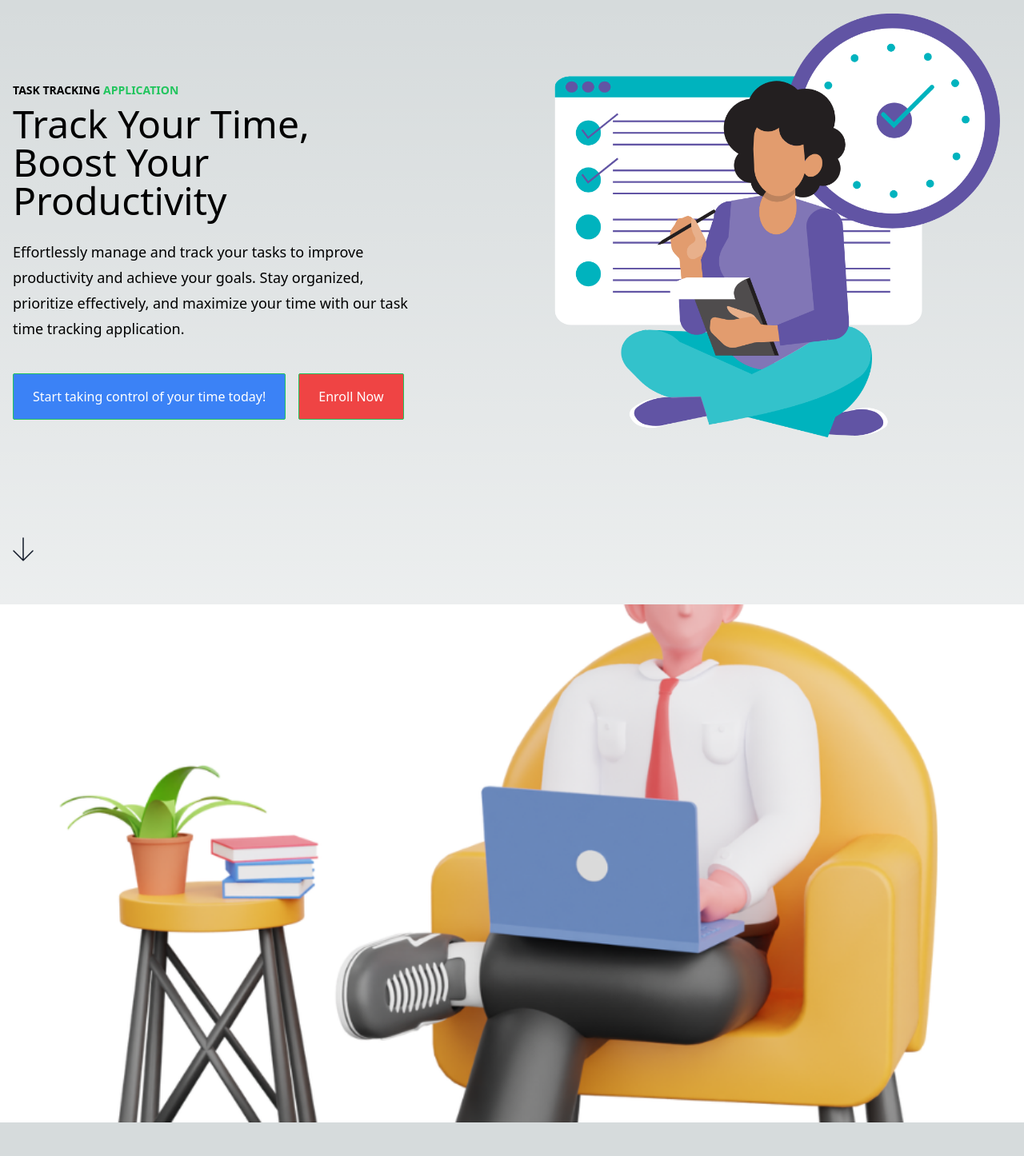
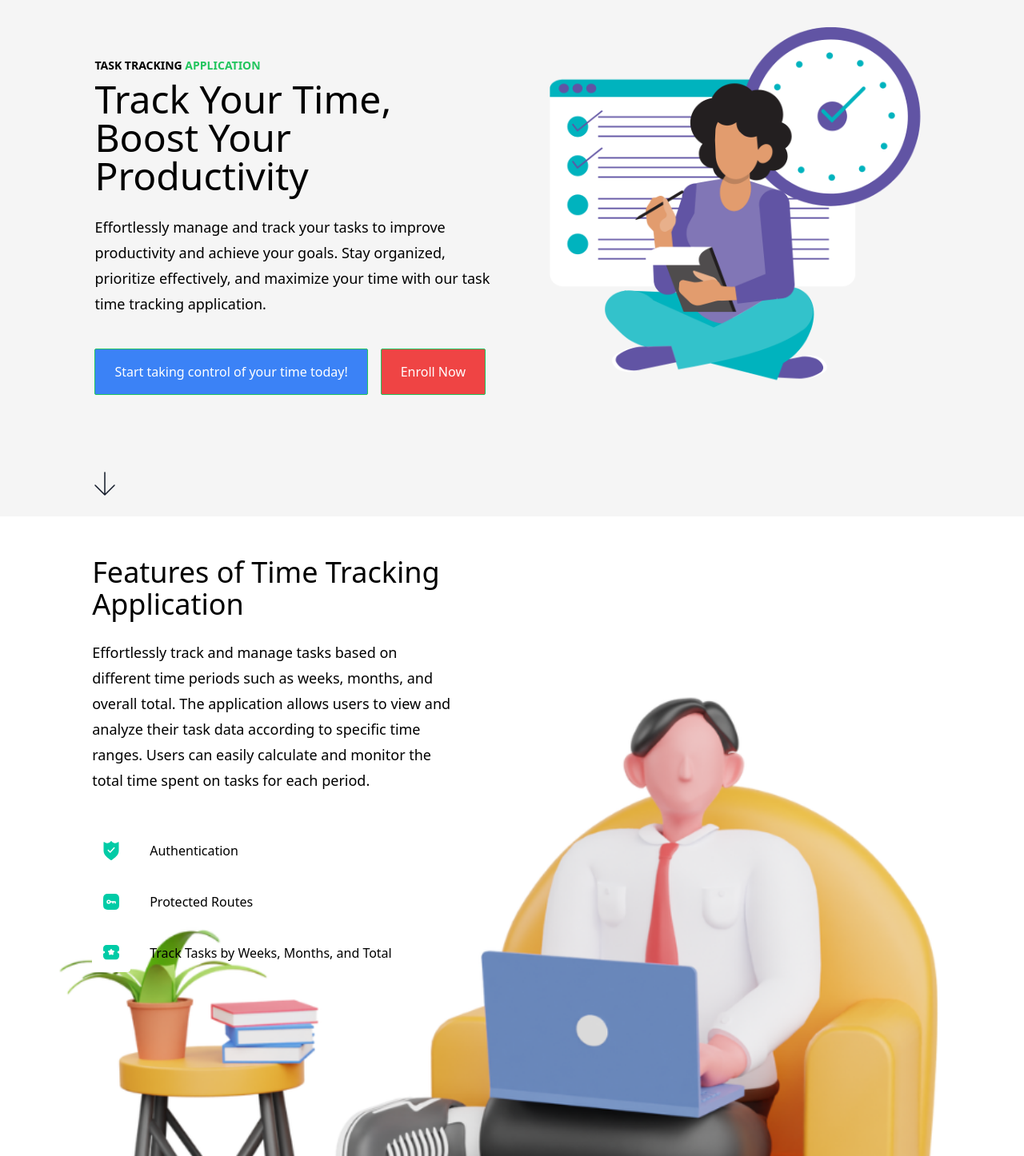
Before and after one commit to KimberlyPeters/Routine_Checker, a Next.js app: page / in a window 1280 px wide. Shown: the whole page at 80% size. Before the commit the page ends 1404 px from the top, so only its background shows below. Built offline with nearby package versions, Linux system fonts and the light colour scheme.

Commit message:
task/features updates

```diff
--- a/src/pages/_app.tsx
+++ b/src/pages/_app.tsx
@@ -2,6 +2,8 @@ import "@/styles/globals.css";
 import type { AppProps } from "next/app";
 import { ToastContainer } from "react-toastify";
 import "react-toastify/dist/ReactToastify.css";
+import '../styles/features.css'
+
 
 export default function App({ Component, pageProps }: AppProps) {
   return (
--- a/src/pages/index.tsx
+++ b/src/pages/index.tsx
@@ -6,9 +6,16 @@ import task from "../images/task.png";
 import work from "../images/work.png";
 
 const Homepage: React.FC = () => {
+
+  const backgroundBodyColor: React.CSSProperties = {
+    backgroundColor: '#f5f5f5',
+    color: 'black',
+    padding: '20px 8%',
+  };
+
   return (
     <div>
-      <section className="pb-12">
+      <section style={backgroundBodyColor} className="pb-12" >
         <div className="relative container px-4 mx-auto">
           <div className="flex flex-wrap -mx-4 items-center mb-16">
             <div className="w-full lg:w-1/2 px-4 mb-24 lg:mb-0">
@@ -75,16 +82,17 @@ const Homepage: React.FC = () => {
         </div>
       </section>
       {/* How it works */}
-      <section className="relative pt-16 lg:pb-16 bg-gray-50 overflow-hidden">
-        <Image
-          className="hidden lg:block absolute top-0 right-0"
+      <section className="">
+        <div >
+          {/* <Image
+            className=""
             src={work}
             alt="work"
             layout="fill"
             objectFit="cover"
-        />
-        <div className="container px-4 mx-auto">
-          <div className="w-full lg:w-1/2">
+          /> */}
+          <div className="contain px-4 mx-auto">
+            {/* <div className="w-full lg:w-1/2" > */}
               <div className="max-w-md xl:max-w-lg">
                 <h2 className="font-heading text-3xl sm:text-4xl mb-6">
                   Features of Time Tracking Application
@@ -118,7 +126,9 @@ const Homepage: React.FC = () => {
                       />
                     </svg>
                   </div>
-                <span className="font-heading font-medium">Authentication</span>
+                  <span className="font-heading font-medium">
+                    Authentication
+                  </span>
                 </div>
                 <div className="flex items-center mb-4">
                   <div className="flex items-center justify-center w-12 h-12 p-3 mr-6 bg-white rounded">
@@ -204,13 +214,14 @@ const Homepage: React.FC = () => {
                   </span>
                 </div>
               </div>
-          </div>
+            {/* </div> */}
           </div>
           {/* <img
           className="block w-full lg:hidden mt-16 object-cover"
           src="https://shuffle.dev/acros-assets/images/features/woman-man-smilling.jpg"
           alt
         /> */}
+        </div>
       </section>
     </div>
   );
--- /dev/null
+++ b/src/styles/features.css
@@ -0,0 +1,13 @@
+.contain {
+    background: url('../images/work.png') no-repeat;
+    background-size: cover;
+    color: black;
+    padding: 50px 9%;
+    height: 100vh;
+}
+
+@media screen and (max-width: 700px) {
+    .contain {
+        background: #fff
+    }
+}
```
Lines whose indentation alone changed are shown as unchanged.
